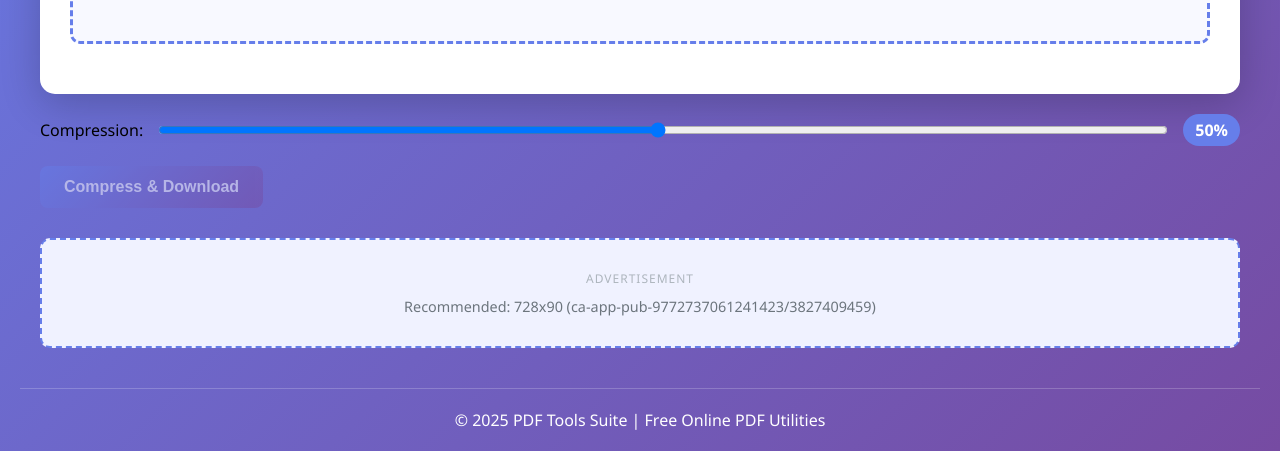
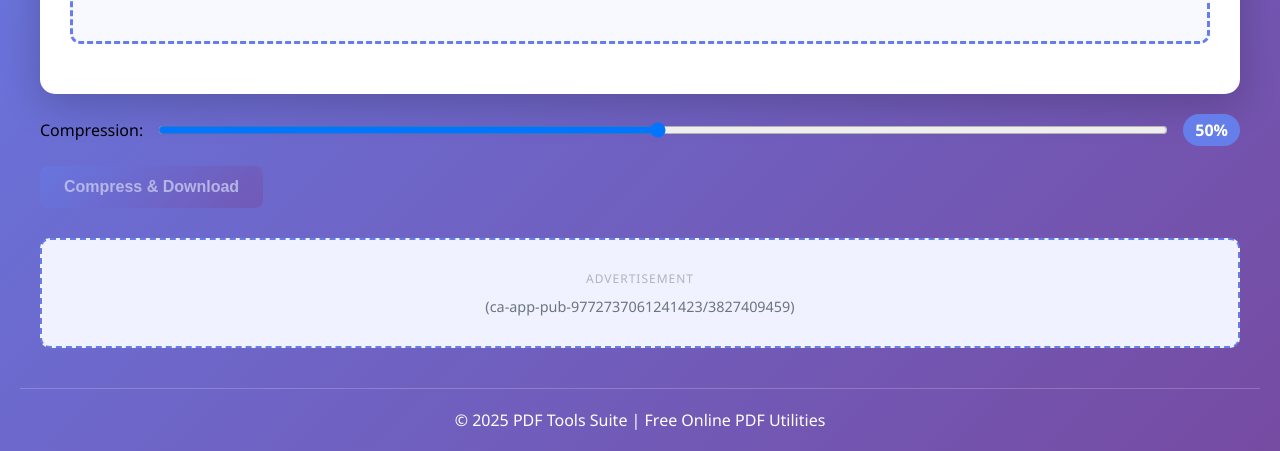
Before and after one commit to SkyStarz/Problem-Solving-Tools, a plain HTML site: page index.html in a window 1280 px wide. Shown: the part 486-937 px from the top of the page. Drawn offline with nearby package versions, Linux system fonts and the light colour scheme; a script that the page names is missing.

Commit message:
Update index.html

```diff
--- a/index.html
+++ b/index.html
@@ -358,7 +358,7 @@
             <div class="ads-space" id="ad1">
                 <div class="ads-label">Advertisement</div>
                 <p><!-- Paste your AdMob/Ad code here --></p>
-                <div class="ads-info">Recommended: 728x90 (ca-app-pub-9772737061241423/3827409459)</div>
+                <div class="ads-info">(ca-app-pub-9772737061241423/3827409459)</div>
             </div>
         </div>
 
```
